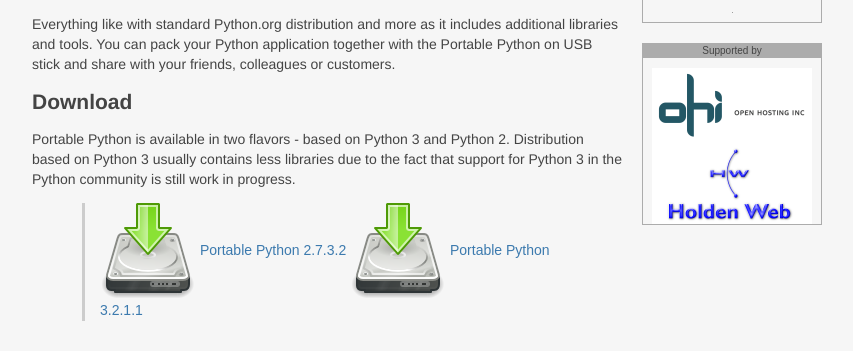
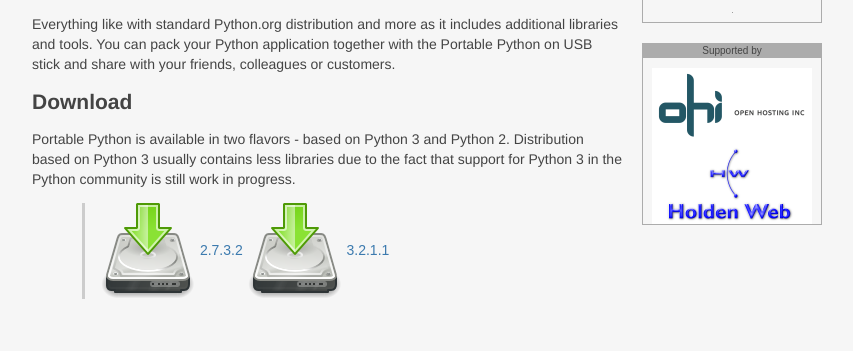
Before and after one commit to pericazivkovic/portablepython, a Jekyll site: the page built from index.md, in a window 1280 px wide, cut to the strip 549-900 px from the top of the page. Shown: the whole strip, without its empty margins (208-1061 px from the left). Built offline with Jekyll 4.4.1, drawn with Linux system fonts in a browser that asks for light colours; nearby versions of some CDN libraries; a script that is not in the unit is left out; grey boxes are pictures that could not be loaded.

Commit message:
Updated content

```diff
--- a/index.md
+++ b/index.md
@@ -17,6 +17,6 @@
 ## Download
 Portable Python is available in two flavors - based on Python 3 and Python 2. Distribution based on Python 3 usually contains less libraries due to the fact that support for Python 3 in the Python community is still work in progress.
 
-> ![][dllogo] [Portable Python 2.7.3.2]({{site.url}}/wiki/PortablePython2.7.3.2/ "Download Portable Python 2.7.3.2") ![][dllogo] [Portable Python 3.2.1.1]({{site.url}}/wiki/PortablePython3.2.1.1/ "Download Portable Python 3.2.1.1")
+> ![][dllogo] [2.7.3.2]({{site.url}}/wiki/PortablePython2.7.3.2/ "Download Portable Python 2.7.3.2") ![][dllogo] [3.2.1.1]({{site.url}}/wiki/PortablePython3.2.1.1/ "Download Portable Python 3.2.1.1")
 
 [dllogo]: {{site.url}}/images/download.png
```
